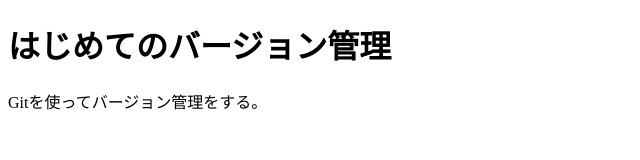
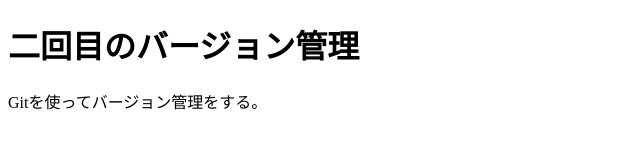
Before and after one commit to Eruru-ken/first-git, a plain HTML site: page index.html in a window 1280 px wide. Shown: the whole page, without its empty margins (0-640 px from the left). Drawn offline with Linux system fonts and the light colour scheme.

Commit message:
second commit

```diff
--- a/index.html
+++ b/index.html
@@ -5,7 +5,7 @@
 		<title>Gitチュートリアル</title>
 	</head>
 	<body>
-		<h1>はじめてのバージョン管理</h1>
+		<h1>二回目のバージョン管理</h1>
 		<p>Gitを使ってバージョン管理をする。</p>
 	</body>
 </html>
```
